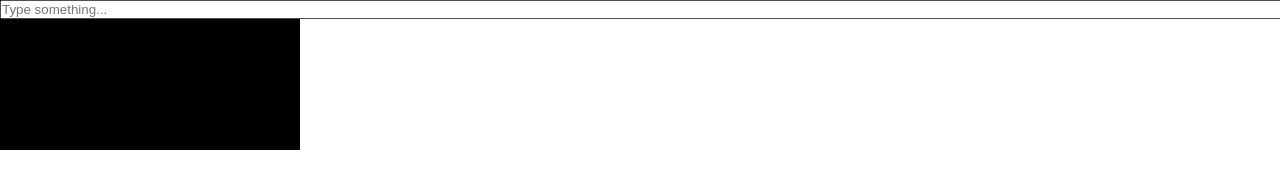
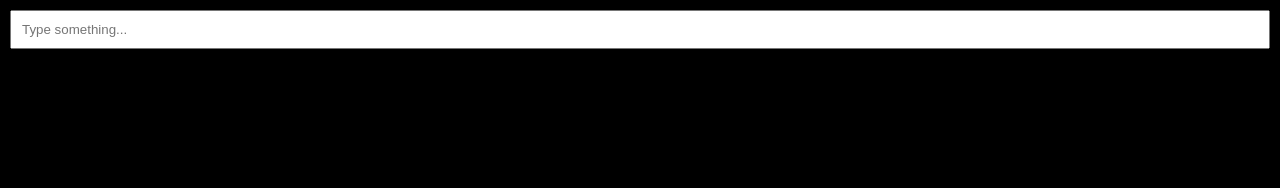
Before and after one commit to DorKatzir/Particle-Text-with-Canvas, a plain HTML site: page index.html in a window 1280 px wide. Drawn offline with Linux system fonts and the light colour scheme.

Commit message:
02 - CSS3 & JavaScript positioning tricks

```diff
--- a/script.js
+++ b/script.js
@@ -0,0 +1,6 @@
+window.addEventListener('load', function() {
+    const canvas = document.getElementById('canvas1')
+    const ctx = canvas.getContext('2d')
+    canvas.width = window.innerWidth // covers all window horizontaly
+    canvas.height = window.innerHeight // covers all window vertically
+})
--- a/style.css
+++ b/style.css
@@ -1,6 +1,8 @@
 *{
     margin: 0;
     padding: 0;
+    box-sizing: border-box; /* prevents padding to scrolling */
+
 }
 canvas{
     background-color: black;
@@ -11,5 +13,8 @@ canvas{
 
 input {
     position: absolute;
-    width: 100%;
+    width: calc(100% - 20px); /* minus margin prevent horizontal scroll */
+    padding: 10px;
+    margin: 10px;
+    z-index: 100;
 }
```
